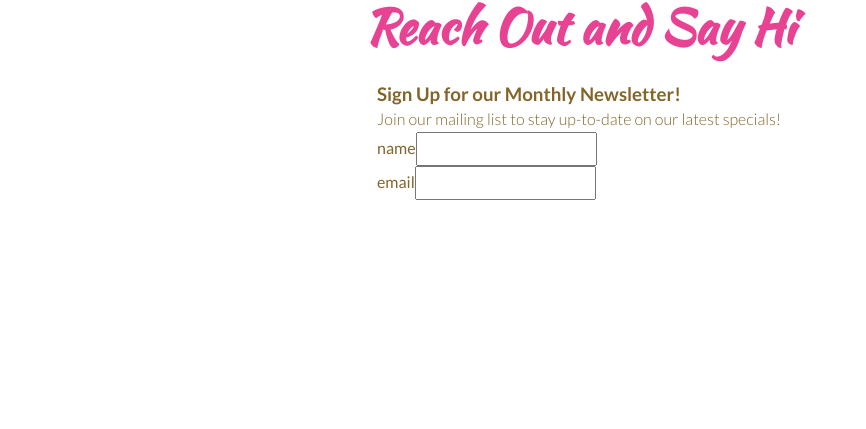
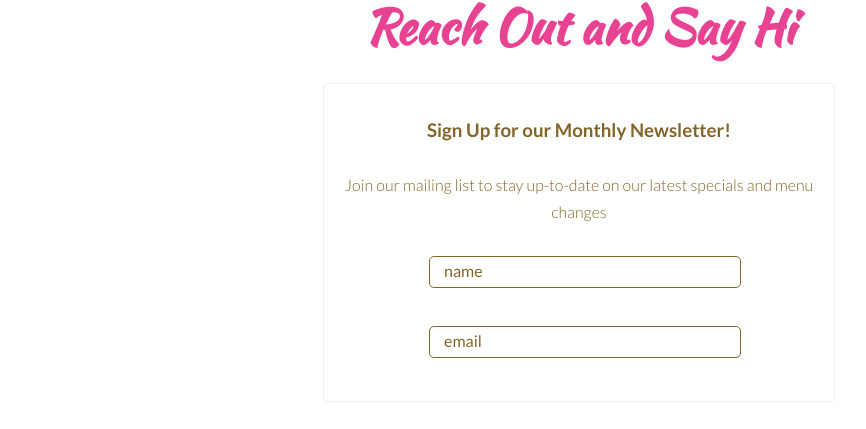
Before and after one commit to j-a-black/shoppe-cra-v4, a React (Create React App) app: page / in a window 1280 px wide. Shown: the part 2597-3026 px from the top of the page, without its empty margins (61-927 px from the left). Before the commit the page ends 2827 px from the top, so only its background shows below. Built offline with nearby package versions, Linux system fonts and the light colour scheme.

Commit message:
styling FormInput component

```diff
--- a/src/components/form-input/form-input.component.jsx
+++ b/src/components/form-input/form-input.component.jsx
@@ -2,9 +2,9 @@ import "./form-input.styles.scss";
 
 const FormInput = ({ label, ...otherProps }) => {
   return (
-    <div>
-      <label>{label}</label>
-      <input {...otherProps} />
+    <div className="form-group">
+      <input className="form-input" {...otherProps} />
+      <label className="form-label">{label}</label>
     </div>
   );
 };
--- a/src/components/form-input/form-input.styles.scss
+++ b/src/components/form-input/form-input.styles.scss
@@ -1,3 +1,44 @@
-.form-input {
-  height: 3rem;
+@import "../../sassStyles/variables";
+
+.form-group {
+  position: relative;
+  max-width: 30rem;
+  height: 2rem;
+  margin: 0 auto 5rem auto;
+
+  .form-input {
+    width: 100%;
+    height: 100%;
+    border: 1px solid $color-main-style;
+    font-family: inherit;
+    color: inherit;
+    border-radius: 0.5rem;
+    -webkit-border-radius: 0.5rem;
+    -moz-border-radius: 0.5rem;
+    -ms-border-radius: 0.5rem;
+    -o-border-radius: 0.5rem;
+    outline: none;
+    padding: 0.5rem;
+
+    &:hover,
+    &:focus {
+      border-color: $color-secondary-style;
+    }
+  }
+
+  .form-label {
+    position: absolute;
+    left: 1rem;
+    top: 0.5rem;
+    padding: 0 0.5rem;
+    background-color: white;
+    transition: top 200ms ease-in, left 200ms ease-in, font-size 200ms ease-in;
+  }
+
+  .form-input:focus ~ .form-label,
+  .form-input:not(:placeholder-shown).form-input:not(:focus) ~ .form-label {
+    top: -0.5rem;
+    left: 0.8rem;
+    font-size: 0.8rem;
+  }
 }
--- a/src/components/form/form.component.jsx
+++ b/src/components/form/form.component.jsx
@@ -3,26 +3,29 @@ import "./form.styles.scss";
 
 const Form = () => {
   return (
-    <div className="form">
+    <form className="form">
       <h3>Sign Up for our Monthly Newsletter!</h3>
-      <p>Join our mailing list to stay up-to-date on our latest specials!</p>
-      <form>
+      <p>
+        Join our mailing list to stay up-to-date on our latest specials and menu
+        changes
+      </p>
+      <div className="form-fields-container">
         <FormInput
           label="name"
           type="text"
-          className="form-input"
           required
           name="name"
+          placeholder=" "
         />
         <FormInput
           label="email"
           type="email"
-          className="form-input"
           required
           name="email"
+          placeholder=" "
         />
-      </form>
-    </div>
+      </div>
+    </form>
   );
 };
 
--- a/src/components/form/form.styles.scss
+++ b/src/components/form/form.styles.scss
@@ -0,0 +1,29 @@
+.form {
+  max-width: 50rem;
+  height: auto;
+  display: flex;
+  flex-direction: column;
+  align-items: center;
+  border: 1px solid #eee;
+  border-radius: 0.5rem;
+  -webkit-border-radius: 0.5rem;
+  -moz-border-radius: 0.5rem;
+  -ms-border-radius: 0.5rem;
+  -o-border-radius: 0.5rem;
+  position: relative;
+  padding: 0.5rem;
+
+  h3 {
+    margin: 3rem 0;
+    text-align: center;
+  }
+
+  p {
+    margin-bottom: 3rem;
+    text-align: center;
+  }
+
+  .form-fields-container {
+    width: 100%;
+  }
+}
```
